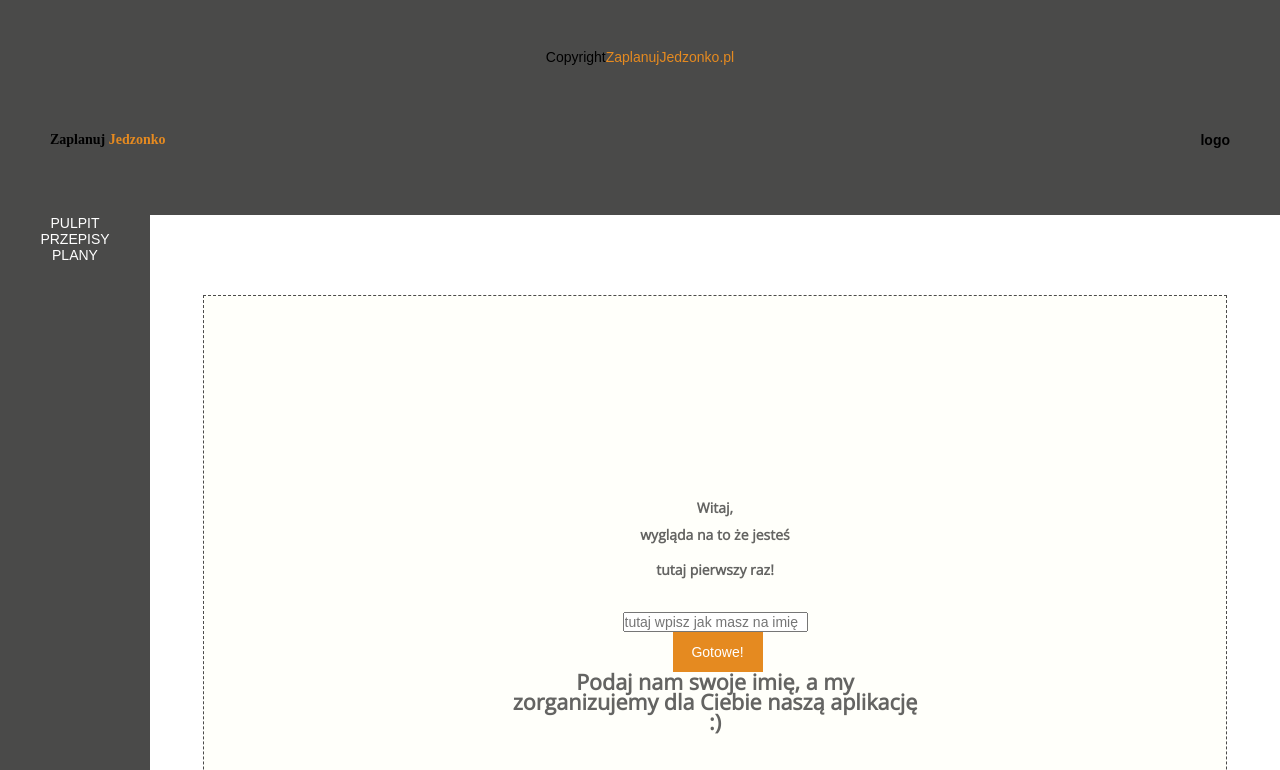
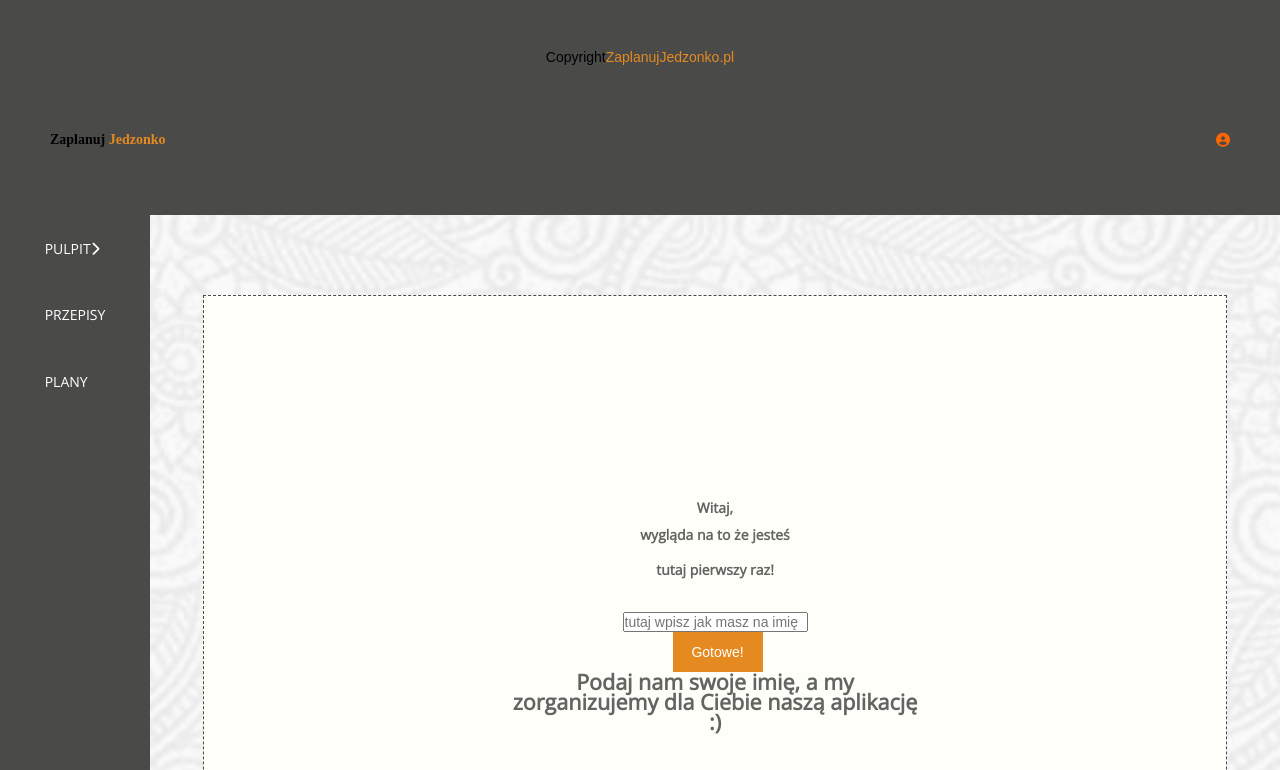
Before and after one commit to Leon131314/WAR_SFO_O_132_FER_ScrumLab_React-1, a React app: page / in a window 1280 px wide. Shown: the part 2180-2950 px from the top of the page. Built offline with nearby package versions, Linux system fonts and the light colour scheme; some icons are missing; a web font is replaced by a local one.

Commit message:
dodalem style, styl nawigacji dopracuje i dodam z nastepnym branchem

```diff
--- a/src/js/MainPage.js
+++ b/src/js/MainPage.js
@@ -9,7 +9,7 @@ import NewRecipe from "./NewRecipe";
 const MainPageNav = ()=>(
     <nav className="navigation-main" >
         <ul className="mainNav-ul">
-            <li><NavLink className="nav" activeStyle={{fontColor: "#E58A20"}} exact to="/" >Pulpit</NavLink></li>
+            <li><NavLink className="nav" activeStyle={{fontColor: "#E58A20"}} exact to="/" >Pulpit<i className="fas fa-chevron-right"></i></NavLink></li>
             <li><NavLink className="nav" activeStyle={{fontColor: "#E58A20"}} to="/dlaczego/">Przepisy</NavLink></li>
             <li><NavLink className="nav" activeStyle={{fontColor: "#E58A20"}} to="/o mnie">Plany</NavLink></li>
         </ul>
@@ -37,7 +37,7 @@ class TopPanel extends Component {
                 return (
                     <div className="topPanel">
                         <h1 className="nav-h">Zaplanuj </h1>
-                        <h1 className="rightSide">  {this.state.name} logo</h1>
+                        <h1 className="rightSide">  {this.state.name} <i className="fas fa-user-circle icon-2x"></i></h1>
                     </div>
                 )
             }
--- a/src/scss/components/_mainPage.scss
+++ b/src/scss/components/_mainPage.scss
@@ -53,8 +53,46 @@
 
 .mainNav-ul{
   display:flex;
-  align-items:center;
   justify-content: space-around;
   list-style: none;
   flex-direction: column;
+  height: 200px;
+  margin-left: 0;
+  font-family: $textFont;
+
 }
+
+.fa-user-circle {
+  color: $buttonsColor;
+}
+
+//.fa-chevron-right {
+//  display: none;
+//}
+
+.mainPage-background {
+  align-items: center;
+  display: flex;
+  height: 100vh;
+  justify-content: center;
+  width: calc(100vw - 150px);
+  background-image: url("../imageTest/backgroundImage.png");
+  background-size: cover;
+  background-position: center;
+  background-repeat: no-repeat;
+}
+
+.mainNav-ul li:active:before {
+  background-color: $buttonsColor;
+  width: 10px;
+  height: 100%;
+  content: "";
+  padding-left: 20px;
+  margin-right: -10px;
+}
+
+.mainNav-ul li:active {
+  .fa-chevron-right {
+    color: orange;
+  }
+}
```
Also changed, not shown: src/scss/imageTest/backgroundImage.png (added).
